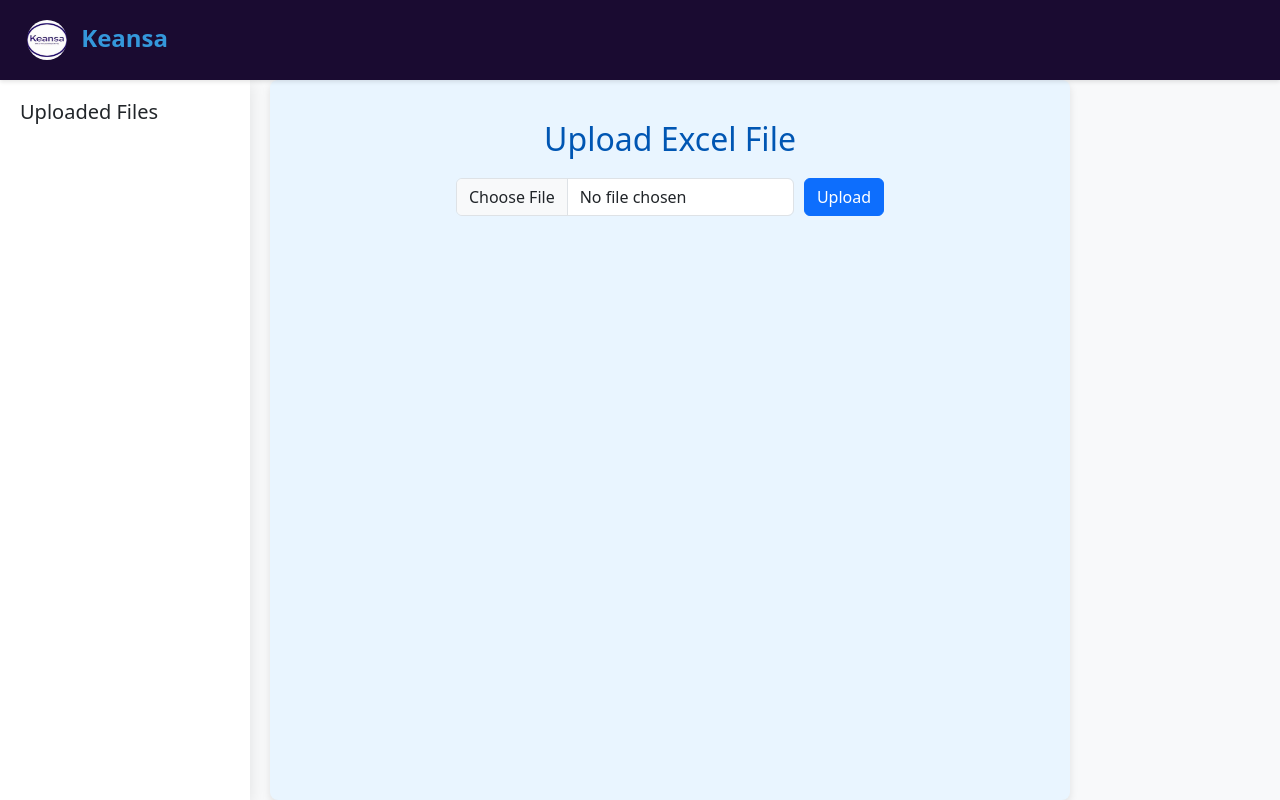
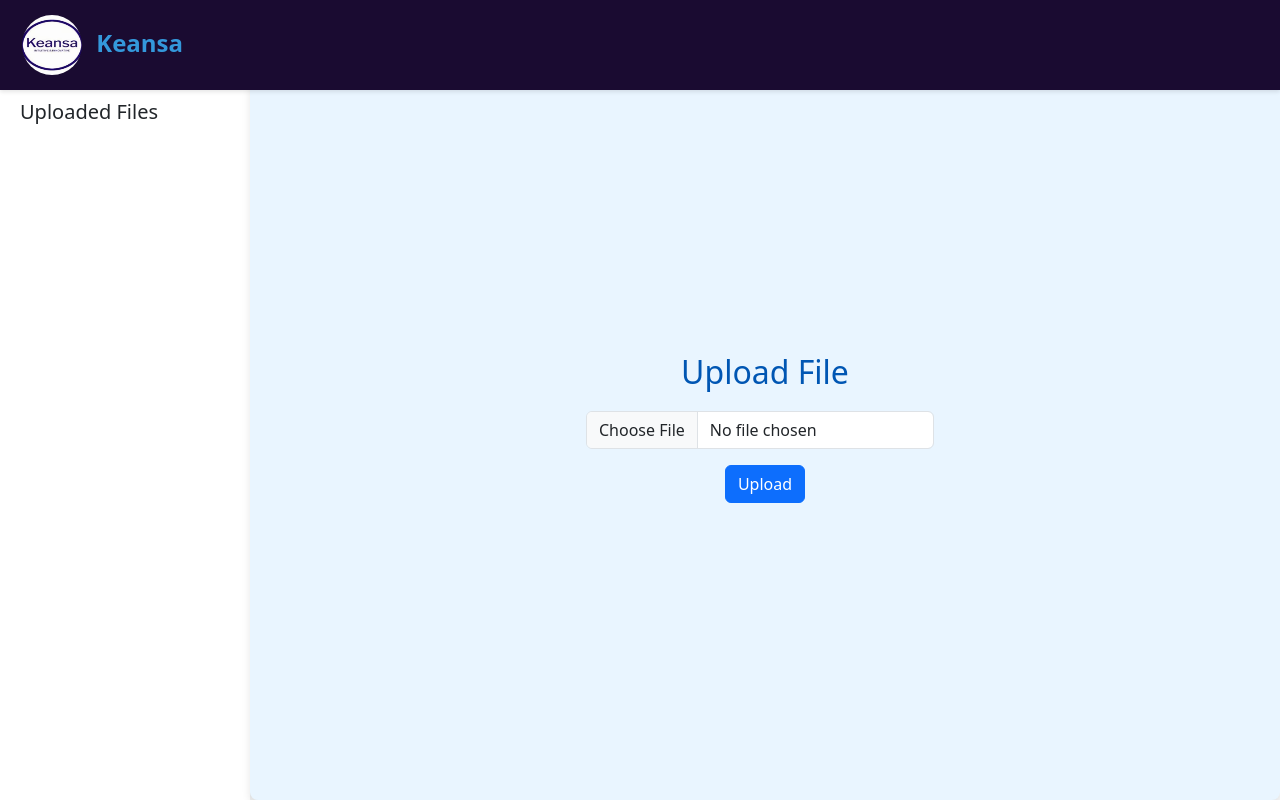
Before and after one commit to NilankanBanerjee/Automation_project, a Flask app: page / in a window 1280 px wide. Run offline with Flask 3, Linux system fonts and the light colour scheme; some libraries are stand-ins or nearby versions.

Commit message:
Updated without distrubing python

```diff
--- a/main.py
+++ b/main.py
@@ -1,4 +1,4 @@
-from flask import Flask, render_template, request, redirect, url_for
+from flask import Flask, render_template, request
 from flask_wtf import FlaskForm
 from wtforms import FileField, SubmitField
 from werkzeug.utils import secure_filename
@@ -10,7 +10,7 @@ app.config['SECRET_KEY'] = 'supersecretkey'
 app.config['UPLOAD_FOLDER'] = 'static/files'
 
 class UploadFileForm(FlaskForm):
-    file = FileField("Choose a file", validators=[InputRequired()])
+    file = FileField("File", validators=[InputRequired()])
     submit = SubmitField("Upload File")
 
 @app.route('/', methods=['GET', 'POST'])
@@ -18,15 +18,11 @@ class UploadFileForm(FlaskForm):
 def home():
     form = UploadFileForm()
     if form.validate_on_submit():
-        file = form.file.data  # Get the file
-        filename = secure_filename(file.filename)  # Sanitize the filename
-        file.save(os.path.join(app.config['UPLOAD_FOLDER'], filename))  # Save the file
-        return redirect(url_for('uploaded_file', filename=filename))
+        file = form.file.data  # First grab the file
+        file.save(os.path.join(os.path.abspath(os.path.dirname(__file__)),
+                               app.config['UPLOAD_FOLDER'], secure_filename(file.filename)))  # Then save the file
+        # Optionally add the file to a list (you can expand this if needed)
     return render_template('index.html', form=form)
-
-@app.route('/uploads/<filename>')
-def uploaded_file(filename):
-    return f"File '{filename}' has been successfully uploaded."
 
 if __name__ == '__main__':
     app.run(debug=True)
--- /dev/null
+++ b/static/css/Style.css
@@ -0,0 +1,83 @@
+/* Styling to improve UX/UI */
+body {
+    background-color: #f8f9fa;
+    padding-top: 80px;
+    display: flex;
+    height: 100vh;
+    margin: 0;
+  }
+
+  /* Navbar Styling */
+  .navbar {
+    background-color: #1a0b31;
+    padding: 10px;
+    color: #fff;
+    box-shadow: 0 2px 4px rgba(0, 0, 0, 0.1);
+  }
+
+  .navbar-brand {
+    font-weight: bold;
+    font-size: 1.5rem;
+    color: #3498db; /* Change this color */
+  }
+
+  .sidebar {
+    width: 250px;
+    background-color: #fff;
+    padding: 20px;
+    box-shadow: 0 4px 16px rgba(0, 0, 0, 0.1);
+    overflow-y: auto;
+  }
+
+  .upload-container {
+    background-color: #e9f5ff;
+    padding: 40px;
+    border-radius: 8px;
+    box-shadow: 0 4px 8px rgba(0, 0, 0, 0.1);
+    max-width: 1100px;
+    margin-left: 0px;
+    flex: 1;
+    display: flex;
+    flex-direction: column;
+    align-items: center;  /* Center content horizontally */
+    justify-content: center;  /* Center content vertically */
+  }
+
+  h2 {
+    color: #0056b3;
+    margin-bottom: 20px;
+  }
+
+  #fileInfo {
+    font-weight: bold;
+    color: #28a745;
+  }
+
+  /* Form and file list styling */
+  .form-control {
+    flex: 1;
+    margin-right: 10px;
+  }
+
+  .file-item {
+    display: flex;
+    justify-content: space-between;
+    align-items: center;
+    padding: 8px;
+  }
+
+  .file-actions button {
+    margin-right: 10px;
+    color: #0056b3;
+  }
+
+  .file-content {
+    background-color: #fff;
+    padding: 20px;
+    border-radius: 8px;
+    box-shadow: 0 2px 8px rgba(0, 0, 0, 0.1);
+    width: 100%;
+    max-height: 60vh;
+    overflow-y: auto;
+    display: none;
+  }
--- /dev/null
+++ b/static/js/index.js
@@ -0,0 +1,54 @@
+// Get references to form elements and list
+const uploadForm = document.getElementById('uploadForm');
+const fileInput = document.getElementById('fileInput');
+const fileInfo = document.getElementById('fileInfo');
+const uploadedFilesList = document.getElementById('uploadedFilesList');
+const fileContentDiv = document.getElementById('fileContent');
+
+uploadForm.addEventListener('submit', (event) => {
+  event.preventDefault();
+
+  if (fileInput.files.length > 0) {
+    const file = fileInput.files[0];
+    fileInfo.textContent = `Uploaded: ${file.name} (${(file.size / 1024).toFixed(2)} KB)`;
+
+    // Add file name in sidebar
+    const listItem = document.createElement('li');
+    listItem.classList.add('file-item');
+    listItem.innerHTML = `
+      <button class="btn btn-link" onclick="viewFile('${file.name}', this)">
+        ${file.name}
+      </button>
+      <button class="btn btn-link text-danger" onclick="deleteFile(this)">
+        <i class="fas fa-trash" title="Delete File"></i>
+      </button>
+    `;
+    uploadedFilesList.appendChild(listItem);
+  } else {
+    fileInfo.textContent = 'No file selected';
+  }
+});
+
+function deleteFile(button) {
+  const listItem = button.closest('li');
+  if (confirm('Are you sure you want to delete this file?')) {
+    listItem.remove();
+    fileContentDiv.style.display = 'none';
+  }
+}
+
+function viewFile(fileName, button) {
+  const file = fileInput.files[0];
+  if (file) {
+    const reader = new FileReader();
+    reader.onload = function(e) {
+      const data = new Uint8Array(e.target.result);
+      const workbook = XLSX.read(data, { type: 'array' });
+      const firstSheet = workbook.Sheets[workbook.SheetNames[0]];
+      const html = XLSX.utils.sheet_to_html(firstSheet);
+      fileContentDiv.innerHTML = html;
+      fileContentDiv.style.display = 'block';
+    };
+    reader.readAsArrayBuffer(file);
+  }
+}
--- a/templates/index.html
+++ b/templates/index.html
@@ -11,90 +11,9 @@
   <!-- Font Awesome for Icons -->
   <link href="https://cdnjs.cloudflare.com/ajax/libs/font-awesome/6.5.2/css/all.min.css" rel="stylesheet">
 
-  <style>
-    /* Styling to improve UX/UI */
-    body {
-      background-color: #f8f9fa;
-      padding-top: 80px;
-      display: flex;
-      height: 100vh;
-      margin: 0;
-    }
+  <!-- Link to external stylesheet -->
+  <link rel="stylesheet" href="{{ url_for('static', filename='css/style.css') }}">
 
-    /* Navbar Styling */
-    .navbar {
-    background-color: #1a0b31;
-    padding: 15px;
-    color: #fff;
-    box-shadow: 0 2px 4px rgba(0, 0, 0, 0.1);
-  }
-
-  .navbar-brand {
-    font-weight: bold;
-    font-size: 1.5rem;
-    color: #3498db; /* Change this color */
-  }
-
-    .sidebar {
-      width: 250px;
-      background-color: #fff;
-      padding: 20px;
-      box-shadow: 0 4px 16px rgba(0, 0, 0, 0.1);
-      overflow-y: auto;
-    }
-
-    .upload-container {
-      background-color: #e9f5ff;
-      padding: 40px;
-      border-radius: 8px;
-      box-shadow: 0 4px 8px rgba(0, 0, 0, 0.1);
-      max-width: 800px;
-      margin-left: 20px;
-      flex: 1;
-      display: flex;
-      flex-direction: column;
-      align-items: center;
-    }
-
-    h2 {
-      color: #0056b3;
-      margin-bottom: 20px;
-    }
-
-    #fileInfo {
-      font-weight: bold;
-      color: #28a745;
-    }
-
-    /* Form and file list styling */
-    .form-control {
-      flex: 1;
-      margin-right: 10px;
-    }
-
-    .file-item {
-      display: flex;
-      justify-content: space-between;
-      align-items: center;
-      padding: 8px;
-    }
-
-    .file-actions button {
-      margin-right: 10px;
-      color: #0056b3;
-    }
-
-    .file-content {
-      background-color: #fff;
-      padding: 20px;
-      border-radius: 8px;
-      box-shadow: 0 2px 8px rgba(0, 0, 0, 0.1);
-      width: 100%;
-      max-height: 60vh;
-      overflow-y: auto;
-      display: none;
-    }
-  </style>
 </head>
 <body>
 
@@ -102,7 +21,7 @@
   <nav class="navbar fixed-top">
     <div class="container-fluid">
       <a class="navbar-brand" href="#">
-        <img src="{{ url_for('static', filename='keansa logo.jpg') }}" alt="Keansa Logo" height="40" width="40" class="rounded-circle me-2">
+        <img src="{{ url_for('static', filename='keansa logo.jpg') }}" alt="Keansa Logo" height="60" width="60" class="rounded-circle me-2">
         Keansa
       </a>
     </div>
@@ -118,19 +37,19 @@
 
     <!-- Upload Form -->
     <div class="upload-container">
-      <h2>Upload Excel File</h2>
-      <form id="uploadForm" class="d-flex align-items-center mb-3">
+      <h2>Upload File</h2>
+      <form id="uploadForm" class="d-flex flex-column align-items-center mb-3" action="{{ url_for('home') }}" method="POST" enctype="multipart/form-data">
+        {{ form.hidden_tag() }}
         <input
           type="file"
-          class="form-control"
+          class="form-control mb-3"
           id="fileInput"
           name="file"
-          accept=".xls,.xlsx"
           required>
         <button type="submit" class="btn btn-primary">Upload</button>
       </form>
       <div id="fileInfo" class="mt-2"></div>
-      <div id="fileContent" class="file-content mt-4"></div> <!-- Placeholder for file content -->
+      <div id="fileContent" class="file-content mt-4"></div>
     </div>
   </div>
 
@@ -138,63 +57,8 @@
   <script src="https://cdn.jsdelivr.net/npm/@popperjs/core@2.11.8/dist/umd/popper.min.js"></script>
   <script src="https://cdn.jsdelivr.net/npm/bootstrap@5.3.2/dist/js/bootstrap.bundle.min.js"></script>
 
-  <script src="https://cdn.jsdelivr.net/npm/xlsx/dist/xlsx.full.min.js"></script>
-
-  <script>
-    const uploadForm = document.getElementById('uploadForm');
-    const fileInput = document.getElementById('fileInput');
-    const fileInfo = document.getElementById('fileInfo');
-    const uploadedFilesList = document.getElementById('uploadedFilesList');
-    const fileContentDiv = document.getElementById('fileContent');
-
-    uploadForm.addEventListener('submit', (event) => {
-      event.preventDefault();
-
-      if (fileInput.files.length > 0) {
-        const file = fileInput.files[0];
-        fileInfo.textContent = `Uploaded: ${file.name} (${(file.size / 1024).toFixed(2)} KB)`;
-
-        // Add file name in sidebar
-        const listItem = document.createElement('li');
-        listItem.classList.add('file-item');
-        listItem.innerHTML = `
-          <button class="btn btn-link" onclick="viewFile('${file.name}', this)">
-            ${file.name}
-          </button>
-          <button class="btn btn-link text-danger" onclick="deleteFile(this)">
-            <i class="fas fa-trash" title="Delete File"></i>
-          </button>
-        `;
-        uploadedFilesList.appendChild(listItem);
-      } else {
-        fileInfo.textContent = 'No file selected';
-      }
-    });
-
-    function deleteFile(button) {
-      const listItem = button.closest('li');
-      if (confirm('Are you sure you want to delete this file?')) {
-        listItem.remove();
-        fileContentDiv.style.display = 'none';
-      }
-    }
-
-    function viewFile(fileName, button) {
-      const file = fileInput.files[0];
-      if (file) {
-        const reader = new FileReader();
-        reader.onload = function(e) {
-          const data = new Uint8Array(e.target.result);
-          const workbook = XLSX.read(data, { type: 'array' });
-          const firstSheet = workbook.Sheets[workbook.SheetNames[0]];
-          const html = XLSX.utils.sheet_to_html(firstSheet);
-          fileContentDiv.innerHTML = html;
-          fileContentDiv.style.display = 'block';
-        };
-        reader.readAsArrayBuffer(file);
-      }
-    }
-  </script>
+  <!-- Link to external JavaScript file -->
+  <script src="{{ url_for('static', filename='js/index.js') }}"></script>
 
 </body>
 </html>
```
Also changed, not shown: templates/Style.css (deleted), templates/index.js (deleted).
